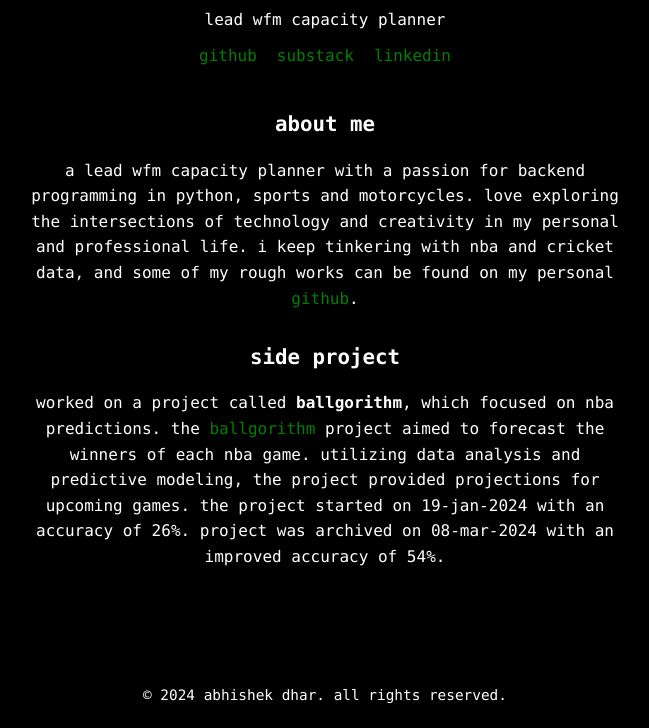
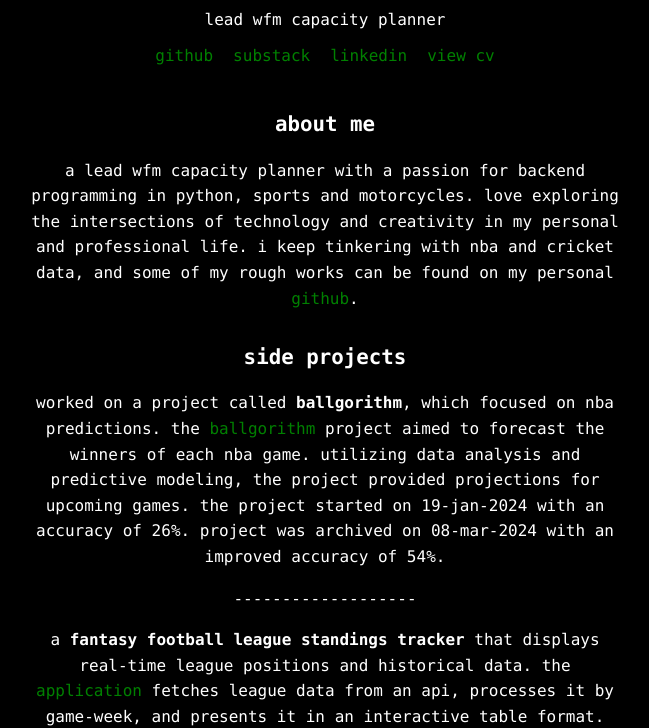
Before and after one commit to 91dhar/me, a plain HTML site: page index.html in a window 1280 px wide. Shown: the part 74-802 px from the top of the page, without its empty margins (315-964 px from the left). Drawn offline with Linux system fonts and the light colour scheme.

Commit message:
Update index.html

```diff
--- a/index.html
+++ b/index.html
@@ -97,6 +97,7 @@
                 <a href="https://github.com/91dhar" target="_blank">github</a>
                 <a href="https://boomerball.substack.com/" target="_blank">substack</a>
                 <a href="https://www.linkedin.com/in/abhishekdhar91/" target="_blank">linkedin</a>
+                <a href="./abhishek dhar - cv (1).pdf" target="_blank">view cv</a>
             </div>
         </header>
 
@@ -106,8 +107,13 @@
         </section>
 
         <section id="projects">
-            <h2>side project</h2>
+            <h2>side projects</h2>
             <p>worked on a project called <strong>ballgorithm</strong>, which focused on nba predictions. the <a href="https://github.com/ballgorithm" target="_blank">ballgorithm</a> project aimed to forecast the winners of each nba game. utilizing data analysis and predictive modeling, the project provided projections for upcoming games. the project started on 19-jan-2024 with an accuracy of 26%. project was archived on 08-mar-2024 with an improved accuracy of 54%.</p>
+
+            -------------------
+
+            <p>a <strong>fantasy football league standings tracker</strong> that displays real-time league positions and historical data. the <a href="https://github.com/91dhar/fpl-league-standings" target="_blank">application</a> fetches league data from an api, processes it by game-week, and presents it in an interactive table format. users can navigate through different gameweeks using a dropdown menu, with the table showing each player's rank, position changes (with visual indicators ▲▼), player names, total points, and gameweek points. the position changes are calculated by comparing current rankings with the previous game-week, making it easy to track performance trends throughout the season.</p>
+
         </section>
     </main>
 
```
